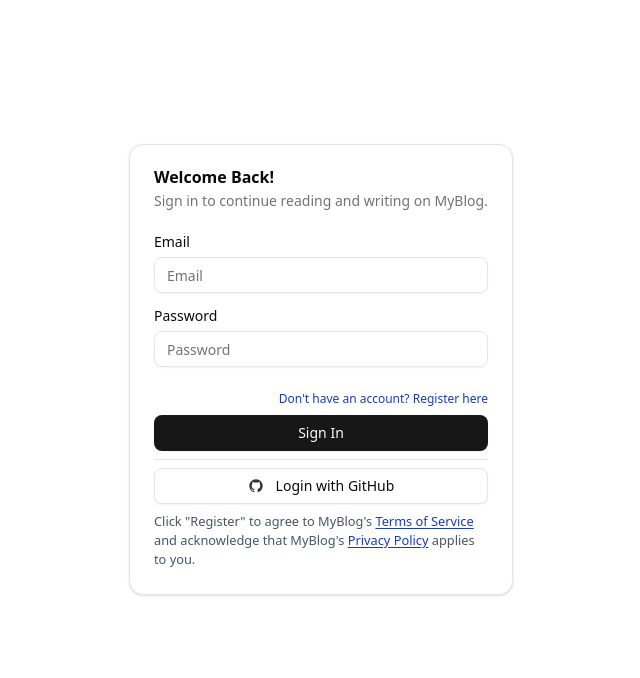
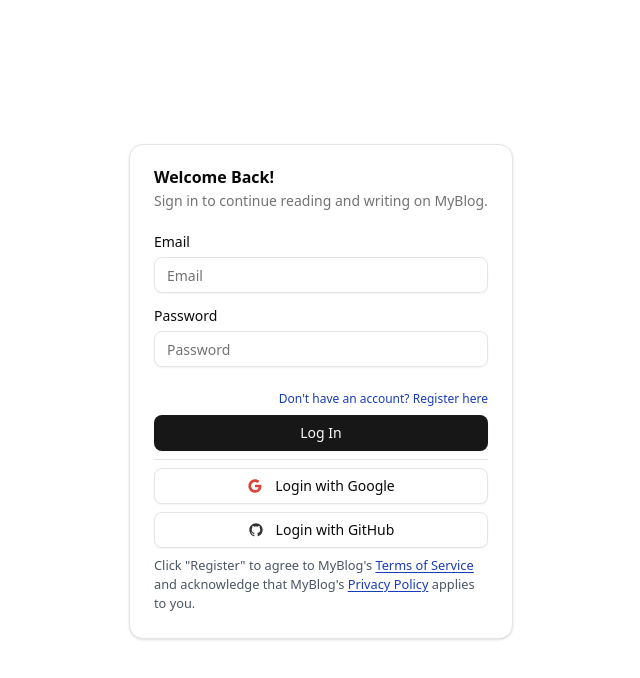
Before and after one commit to eedu7/my-blog-nextjs, a Next.js app: page /auth/sign-in in a window 1280 px wide. Shown: the top 678 px of the page, without its empty margins (319-959 px from the left). Built offline with nearby package versions, Linux system fonts and the light colour scheme.

Commit message:
Add Google authentication support and update sign-in page layout

```diff
--- a/src/app/auth/sign-in/page.tsx
+++ b/src/app/auth/sign-in/page.tsx
@@ -20,7 +20,7 @@ import { SIGN_UP_LINK } from "@/data/navigation-links";
 import { AuthCardConsentParagrapht } from "@/modules/authentication/components/auth-card-consent";
 import { useReactForm } from "@/modules/authentication/hooks/useReactForm";
 
-import { RiGithubFill } from "@remixicon/react";
+import { RiGithubFill, RiGoogleFill } from "@remixicon/react";
 
 import { Separator } from "@/components/ui/separator";
 import { signIn } from "next-auth/react";
@@ -120,9 +120,24 @@ const SignInPage = () => {
                         className="w-full cursor-pointer"
                         onClick={() => loginForm.handleSubmit()}
                     >
-                        Sign In
+                        Log In
                     </Button>
                     <Separator />
+
+                    <div className="flex flex-col gap-2">
+                        <Button
+                            variant="outline"
+                            onClick={() => signIn("google")}
+                            className="cursor-pointer"
+                        >
+                            <RiGoogleFill
+                                className="me-1 text-[#DB4437] dark:text-white/60"
+                                size={16}
+                                aria-hidden="true"
+                            />
+                            Login with Google
+                        </Button>
+
                         <Button
                             variant="outline"
                             onClick={() => signIn("github")}
@@ -135,6 +150,7 @@ const SignInPage = () => {
                             />
                             Login with GitHub
                         </Button>
+                    </div>
 
                     <AuthCardConsentParagrapht />
                 </div>
--- a/src/auth.ts
+++ b/src/auth.ts
@@ -1,11 +1,13 @@
 import NextAuth from "next-auth";
 import Credentials from "next-auth/providers/credentials";
 import GitHub from "next-auth/providers/github";
+import Google from "next-auth/providers/google";
 import { loginUser, registerUser } from "./modules/authentication/api/auth.api";
 
 export const { handlers, signIn, signOut, auth } = NextAuth({
     providers: [
         GitHub,
+        Google,
         Credentials({
             id: "register",
             name: "register",
```
Also changed, not shown: 1 other file (tests, documents, lock files or other folders). Lines whose indentation alone changed are shown as unchanged.
